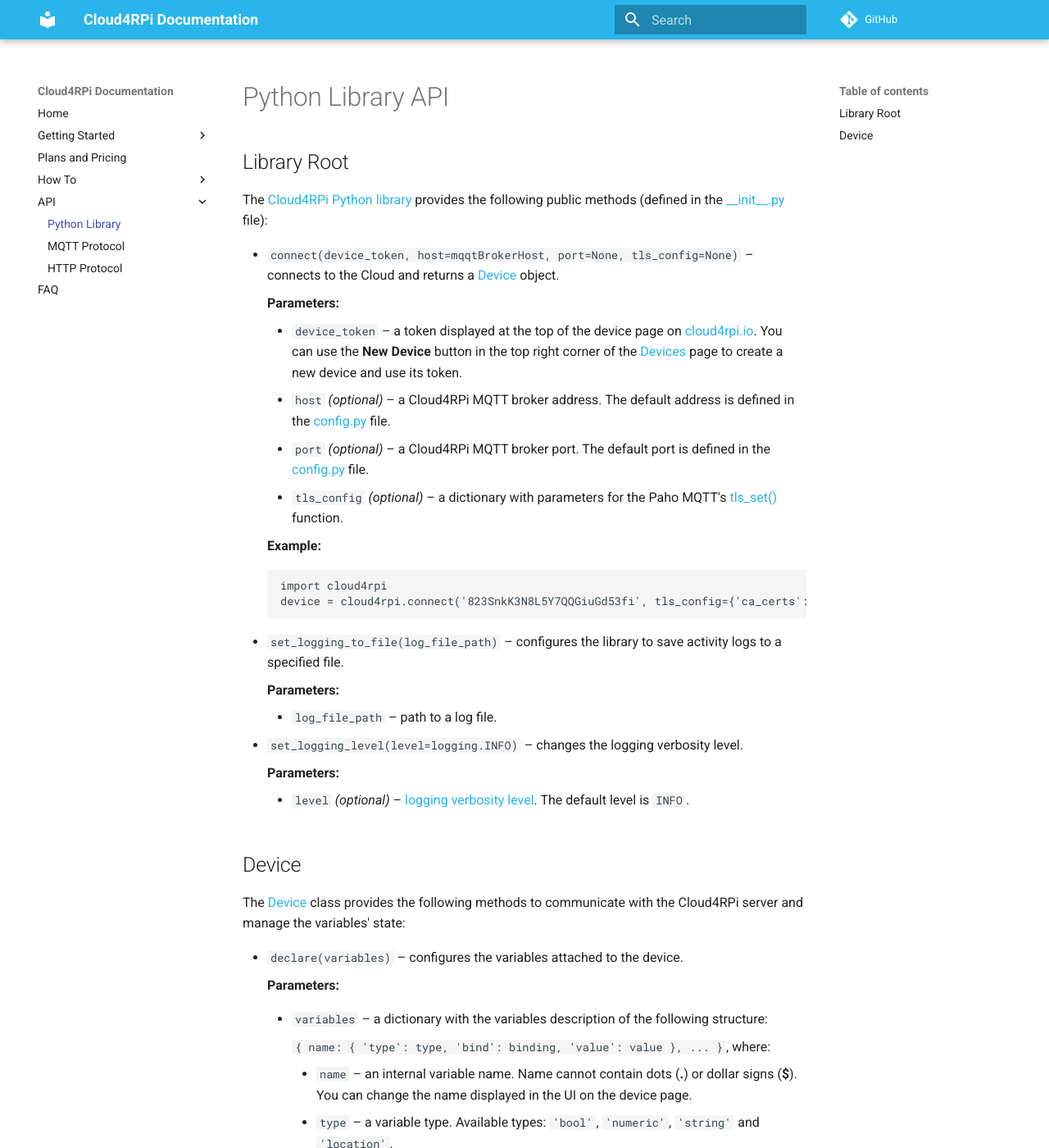
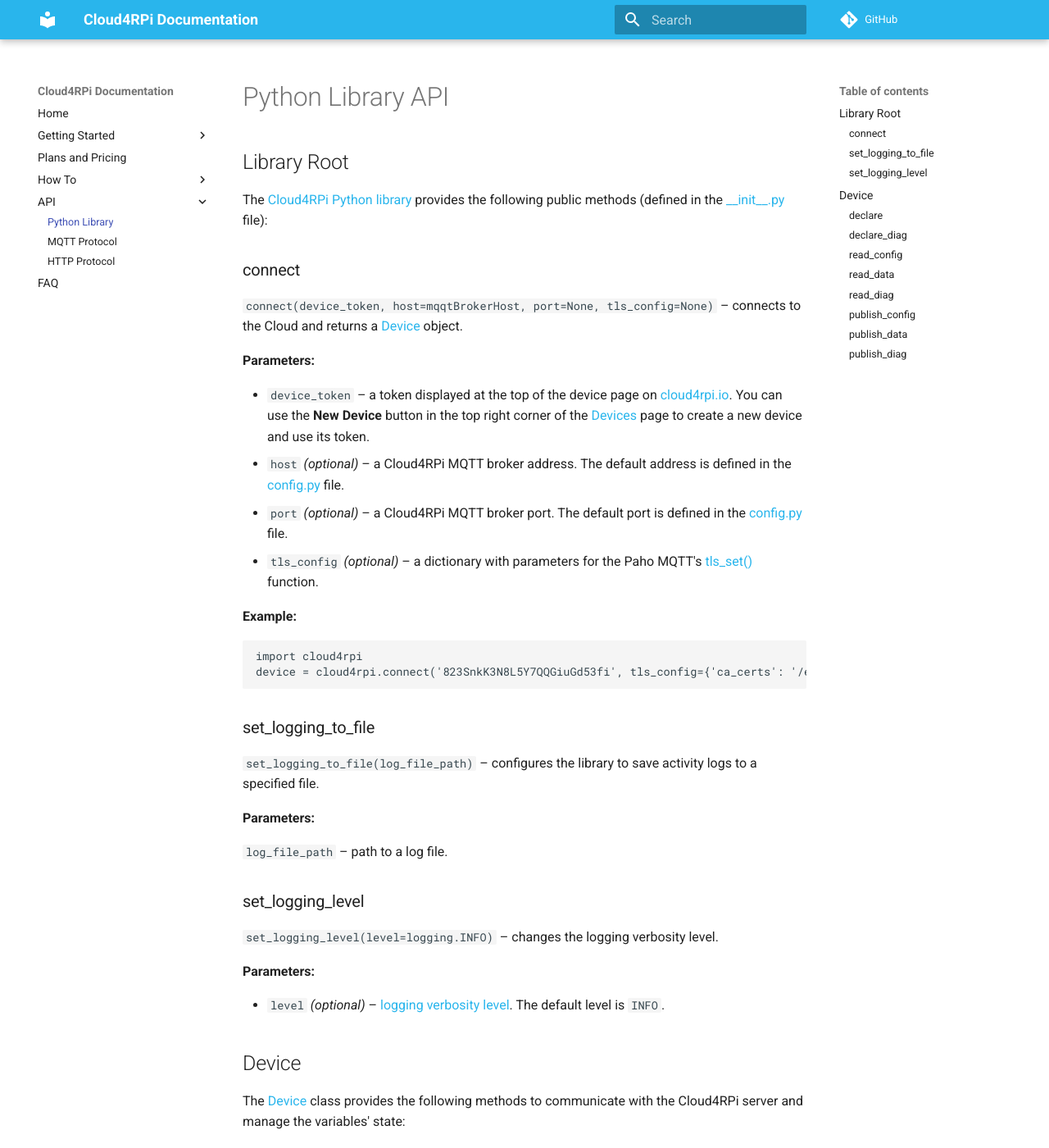
Before and after one commit to cloud4rpi/docs, an MkDocs documentation site: the page built from docs/api/python.md, in a window 1280 px wide and 1400 px high. Shown: the whole window at 82% size. Built offline with MkDocs 1.6.1 and Material for MkDocs 9.7.7, drawn with Linux system fonts in a browser that asks for light colours; comment, search, counter and statistics services are not loaded; some of the changed text lies outside the part shown.

Commit message:
Fix ToCs (#34)

```diff
--- a/docs/api/python.md
+++ b/docs/api/python.md
@@ -5,136 +5,160 @@
 
 The [Cloud4RPi Python library](https://github.com/cloud4rpi/cloud4rpi) provides the following public methods (defined in the [\_\_init\_\_.py](https://github.com/cloud4rpi/cloud4rpi/blob/master/cloud4rpi/__init__.py) file):
 
-* `connect(device_token, host=mqqtBrokerHost, port=None, tls_config=None)` &ndash; connects to the Cloud and returns a [Device](#device) object.
-    {: .anchor #connect }
 
-    **Parameters:**
+### connect
 
-    * `device_token` &ndash; a token displayed at the top of the device page on [cloud4rpi.io](https://cloud4rpi.io/devices). You can use the **New Device** button in the top right corner of the [Devices](https://cloud4rpi.io/devices) page to create a new device and use its token.
-    * `host` *(optional)* &ndash; a Cloud4RPi MQTT broker address. The default address is defined in the [config.py](https://github.com/cloud4rpi/cloud4rpi/blob/master/cloud4rpi/config.py) file.
-    * `port` *(optional)* &ndash; a Cloud4RPi MQTT broker port. The default port is defined in the [config.py](https://github.com/cloud4rpi/cloud4rpi/blob/master/cloud4rpi/config.py) file.
-    * `tls_config` *(optional)* &ndash; a dictionary with parameters for the Paho MQTT's [tls_set()](https://github.com/eclipse/paho.mqtt.python#tls_set) function.
+`connect(device_token, host=mqqtBrokerHost, port=None, tls_config=None)` &ndash; connects to the Cloud and returns a [Device](#device) object.
 
-    **Example:**
+**Parameters:**
 
-        import cloud4rpi
-        device = cloud4rpi.connect('823SnkK3N8L5Y7QQGiuGd53fi', tls_config={'ca_certs': '/etc/ssl/certs/ca-certificates.crt'})
+* `device_token` &ndash; a token displayed at the top of the device page on [cloud4rpi.io](https://cloud4rpi.io/devices). You can use the **New Device** button in the top right corner of the [Devices](https://cloud4rpi.io/devices) page to create a new device and use its token.
+* `host` *(optional)* &ndash; a Cloud4RPi MQTT broker address. The default address is defined in the [config.py](https://github.com/cloud4rpi/cloud4rpi/blob/master/cloud4rpi/config.py) file.
+* `port` *(optional)* &ndash; a Cloud4RPi MQTT broker port. The default port is defined in the [config.py](https://github.com/cloud4rpi/cloud4rpi/blob/master/cloud4rpi/config.py) file.
+* `tls_config` *(optional)* &ndash; a dictionary with parameters for the Paho MQTT's [tls_set()](https://github.com/eclipse/paho.mqtt.python#tls_set) function.
 
-* `set_logging_to_file(log_file_path)` &ndash; configures the library to save activity logs to a specified file.
-    {: .anchor #set_logging_to_file }
+**Example:**
 
-    **Parameters:**
+    import cloud4rpi
+    device = cloud4rpi.connect('823SnkK3N8L5Y7QQGiuGd53fi', tls_config={'ca_certs': '/etc/ssl/certs/ca-certificates.crt'})
 
-    * `log_file_path` &ndash; path to a log file.
 
-* `set_logging_level(level=logging.INFO)` &ndash; changes the logging verbosity level.
-    {: .anchor #set_logging_level }
+### set_logging_to_file
 
-    **Parameters:**
+`set_logging_to_file(log_file_path)` &ndash; configures the library to save activity logs to a specified file.
 
-    * `level` *(optional)* &ndash; [logging verbosity level](https://docs.python.org/3/library/logging.html#levels). The default level is `INFO`.
+**Parameters:**
+
+`log_file_path` &ndash; path to a log file.
+
+
+### set_logging_level
+
+`set_logging_level(level=logging.INFO)` &ndash; changes the logging verbosity level.
+
+**Parameters:**
+
+* `level` *(optional)* &ndash; [logging verbosity level](https://docs.python.org/3/library/logging.html#levels). The default level is `INFO`.
+
+
+
 
 ## Device
 
 The [Device](https://github.com/cloud4rpi/cloud4rpi/blob/master/cloud4rpi/device.py) class provides the following methods to communicate with the Cloud4RPi server and manage the variables' state:
 
-* `declare(variables)` &ndash; configures the variables attached to the device.
-    {: .anchor #declare }
 
-    **Parameters:**
+### declare
 
-    * `variables` &ndash; a dictionary with the variables description of the following structure:
+`declare(variables)` &ndash; configures the variables attached to the device.
 
-        `{ name: { 'type': type, 'bind': binding, 'value': value }, ... }`, where:
+**Parameters:**
 
-        * `name` &ndash; an internal variable name. Name cannot contain dots (**.**) or dollar signs (**$**). You can change the name displayed in the UI on the device page.
-        * `type` &ndash; a variable type. Available types: `'bool'`, `'numeric'`, `'string'` and `'location'`.
-        * `binding` &ndash; a function that accepts the current variable as a parameter and returns a new variable. This function is called every time a value is updated (scheduled updates and value change signals from Control Panels). You can also pass a Python variable if the value should not be changed from Cloud4RPi Control Panels.
-        * `value` *(optional)* &ndash; an initial variable value passed to a `binding` function during the first update.
+* `variables` &ndash; a dictionary with the variables description of the following structure:
+
+    `{ name: { 'type': type, 'bind': binding, 'value': value }, ... }`, where:
+
+    * `name` &ndash; an internal variable name. Name cannot contain dots (**.**) or dollar signs (**$**). You can change the name displayed in the UI on the device page.
+    * `type` &ndash; a variable type. Available types: `'bool'`, `'numeric'`, `'string'` and `'location'`.
+    * `binding` &ndash; a function that accepts the current variable as a parameter and returns a new variable. This function is called every time a value is updated (scheduled updates and value change signals from Control Panels). You can also pass a Python variable if the value should not be changed from Cloud4RPi Control Panels.
+    * `value` *(optional)* &ndash; an initial variable value passed to a `binding` function during the first update.
 
 
-        !!! Note
+    !!! Note
 
-            Use the following object to send the `location` variable values: `{"lat": latitude_value, "lng": longitude_value}`, where `latitude_value` and `longitude_value` are floating point numbers.
+        Use the following object to send the `location` variable values: `{"lat": latitude_value, "lng": longitude_value}`, where `latitude_value` and `longitude_value` are floating point numbers.
 
-    **Example:**
+**Example:**
 
-        def led_control(value):
-            GPIO.output(LED_PIN, value)
-            return GPIO.input(LED_PIN)
+    def led_control(value):
+        GPIO.output(LED_PIN, value)
+        return GPIO.input(LED_PIN)
 
-        ds_sensors = DS18b20.find_all()
+    ds_sensors = DS18b20.find_all()
 
-        device.declare({
-            'Room Temp': {
-                'type': 'numeric',
-                'bind': ds_sensors[0] if ds_sensors else None
-            },
-            'LED On': {
-                'type': 'bool',
-                'value': False,
-                'bind': led_control
-            }
-        })
+    device.declare({
+        'Room Temp': {
+            'type': 'numeric',
+            'bind': ds_sensors[0] if ds_sensors else None
+        },
+        'LED On': {
+            'type': 'bool',
+            'value': False,
+            'bind': led_control
+        }
+    })
 
 
-* `declare_diag(diag)` &ndash; configures the diagnostic variables attached to the device.
-    {: .anchor #declare_diag }
+### declare_diag
 
-    **Parameters:**
+`declare_diag(diag)` &ndash; configures the diagnostic variables attached to the device.
 
-    * `diag` &ndash; a dictionary with the diagnostic variables' description. It has the following structure:
+**Parameters:**
 
-        `{ name: binding, ... }`, where:
+* `diag` &ndash; a dictionary with the diagnostic variables' description. It has the following structure:
 
-    * `name` &ndash; a diagnostic variable's name.
-    * `binding` &ndash; a Python variable or function that holds or returns the actual Cloud4RPi diagnostic variable's value.
+    `{ name: binding, ... }`, where:
 
-    **Example:**
+* `name` &ndash; a diagnostic variable's name.
+* `binding` &ndash; a Python variable or function that holds or returns the actual Cloud4RPi diagnostic variable's value.
 
-        device.declare_diag({
-            'Host': gethostname(),
-            'Operating System': " ".join(uname())
-        })
+**Example:**
 
-* `read_config()` &ndash; prepares the previously declared (with the `declare(variables)` function) variables' configuration for publishing (with the `publish_config(cfg=None)` function).
-    {: .anchor #read_config }
+    device.declare_diag({
+        'Host': gethostname(),
+        'Operating System': " ".join(uname())
+    })
 
-    **Returns:** A dictionary in the format suitable for the `publish_config(cfg=None)` function.
 
-* `read_data()` &ndash; updates all variable values and prepares the variables' state for publishing (with the `publish_data(data=None)` function). This method calls all the `binding` functions and saves the returned values as new variable values.
-    {: .anchor #read_data }
+### read_config
 
-    **Returns:** A dictionary in the format suitable for the `publish_data(data=None)` function.
+`read_config()` &ndash; prepares the previously declared (with the `declare(variables)` function) variables' configuration for publishing (with the `publish_config(cfg=None)` function).
 
-* `read_diag()` &ndash; reads all the diagnostic variable values and prepares the data for publishing (with the `publish_diag(diag=None)` function).
-    {: .anchor #read_diag }
+**Returns:** A dictionary in the format suitable for the `publish_config(cfg=None)` function.
 
-    **Returns:** A dictionary in the format suitable for the `publish_diag(diag=None)` function.
 
-* `publish_config(cfg=None)` &ndash; publishes the variables' configuration to the Cloud4RPi server.
-    {: .anchor #publish_config }
+### read_data
 
-    **Parameters:**
+`read_data()` &ndash; updates all variable values and prepares the variables' state for publishing (with the `publish_data(data=None)` function). This method calls all the `binding` functions and saves the returned values as new variable values.
 
-    * `cfg` *(optional)* &ndash; the `read_config()` output. If not passed, `read_config()` is invoked internally. This is a list with the following structure:
+**Returns:** A dictionary in the format suitable for the `publish_data(data=None)` function.
 
-        `[{'name': name, 'type': type}, ...]`, where `name` and `type` corresponds to the same values in the `variables` parameter passed to the `declare(variables)` function.
 
-* `publish_data(data=None)` &ndash; publishes variable values to the Cloud4RPi server.
-    {: .anchor #publish_data }
+### read_diag
 
-    **Parameters:**
+`read_diag()` &ndash; reads all the diagnostic variable values and prepares the data for publishing (with the `publish_diag(diag=None)` function).
 
-    * `data` *(optional)* &ndash; the `read_data()` output. If not passed, `read_data()` is invoked internally. This is a dictionary with the following structure:
+**Returns:** A dictionary in the format suitable for the `publish_diag(diag=None)` function.
 
-        `{name: value, ...}`, where `name` corresponds to the variable name in the `variables` parameter passed to the `declare(variables)` function, and `value` is the variable value returned by `binding`.
 
-* `publish_diag(diag=None)` &ndash; publishes diagnostic variable values to the Cloud4RPi server.
-    {: .anchor #publish_diag }
+### publish_config
 
-    **Parameters:**
+`publish_config(cfg=None)` &ndash; publishes the variables' configuration to the Cloud4RPi server.
 
-    * `diag` *(optional)* &ndash; the `read_diag()` output. If not passed, `read_diag()` is invoked internally. This is a dictionary with the following structure:
+**Parameters:**
 
-        `{name: value, ...}`, where `name` corresponds to the variable's name in the `diag` parameter passed to the `declare_diag(diag)` function, and `value` is the variable's value the `binding` returns.
+* `cfg` *(optional)* &ndash; the `read_config()` output. If not passed, `read_config()` is invoked internally. This is a list with the following structure:
+
+    `[{'name': name, 'type': type}, ...]`, where `name` and `type` corresponds to the same values in the `variables` parameter passed to the `declare(variables)` function.
+
+
+### publish_data
+
+`publish_data(data=None)` &ndash; publishes variable values to the Cloud4RPi server.
+
+**Parameters:**
+
+* `data` *(optional)* &ndash; the `read_data()` output. If not passed, `read_data()` is invoked internally. This is a dictionary with the following structure:
+
+    `{name: value, ...}`, where `name` corresponds to the variable name in the `variables` parameter passed to the `declare(variables)` function, and `value` is the variable value returned by `binding`.
+
+
+### publish_diag
+
+`publish_diag(diag=None)` &ndash; publishes diagnostic variable values to the Cloud4RPi server.
+
+**Parameters:**
+
+* `diag` *(optional)* &ndash; the `read_diag()` output. If not passed, `read_diag()` is invoked internally. This is a dictionary with the following structure:
+
+    `{name: value, ...}`, where `name` corresponds to the variable's name in the `diag` parameter passed to the `declare_diag(diag)` function, and `value` is the variable's value the `binding` returns.
--- a/docs/res/extra.css
+++ b/docs/res/extra.css
@@ -68,7 +68,6 @@
     }
 }
 
-.anchor {
-    padding-top: 6rem;
-    margin-top: -6rem !important;
+.md-nav__item > .md-nav {
+    font-size: 90%
 }
```
